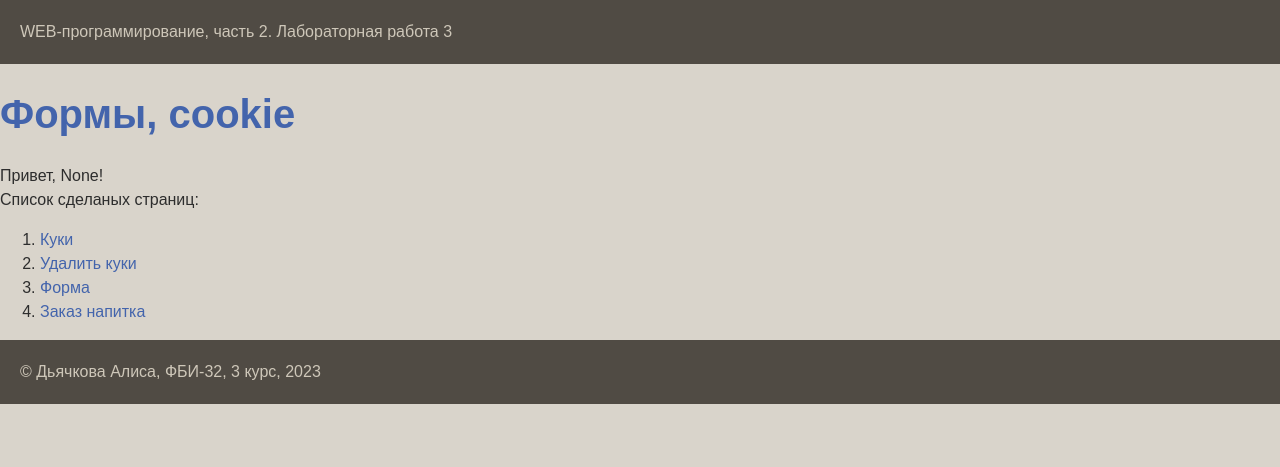
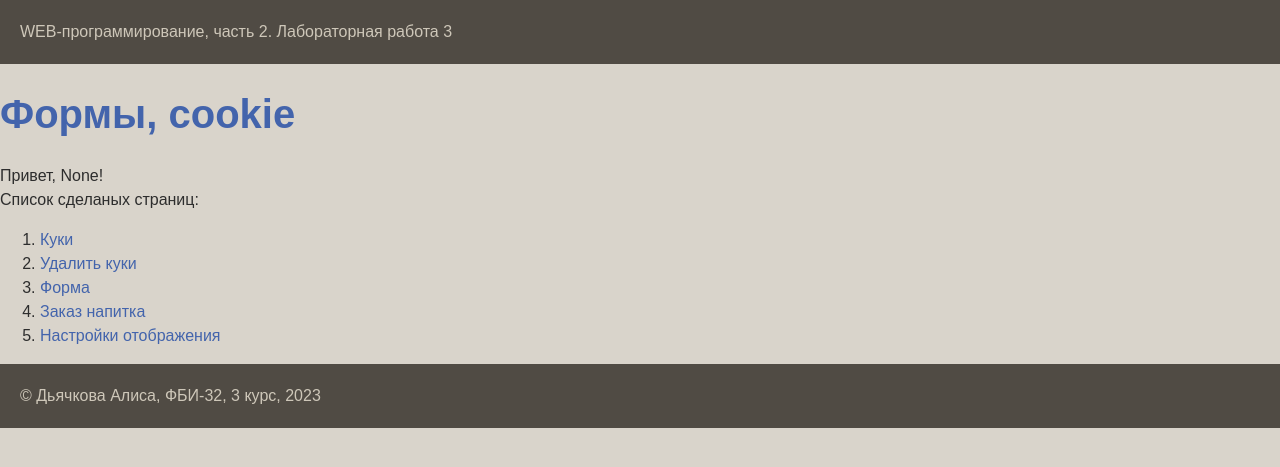
Before and after one commit to SparrowM24/web-back-labs, a Flask app: page /lab3/ in a window 1280 px wide. Shown: the top 467 px of the page. Run offline with Flask 3, Linux system fonts and the light colour scheme.

Commit message:
Настройки отображения

```diff
--- a/lab3.py
+++ b/lab3.py
@@ -25,6 +25,7 @@ def del_cookie():
     resp.delete_cookie('name_color')
     return resp
 
+
 @lab3.route('/lab3/form1')
 def form1():
     errors = {}
@@ -40,9 +41,11 @@ def form1():
     sex = request.args.get('sex')
     return render_template('lab3/form1.html', user=user, age=age, sex=sex, errors=errors)
 
+
 @lab3.route('/lab3/order')
 def order():
     return render_template('lab3/order.html')
+
 
 @lab3.route('/lab3/pay')
 def pay():
@@ -71,7 +74,48 @@ def pay():
     return render_template('lab3/pay.html', price=price, drink=drink,
                          milk=milk, sugar=sugar)
 
+
 @lab3.route('/lab3/success')
 def success():
     price = request.args.get('price', 0)
     return render_template('lab3/success.html', price=price)
+
+
+@lab3.route('/lab3/settings')
+def settings():
+    color = request.args.get('color')
+    bg_color = request.args.get('bg_color')
+    font_size = request.args.get('font_size')
+    font_family = request.args.get('font_family')
+
+    if color or bg_color or font_size or font_family:
+        resp = make_response(redirect('/lab3/settings'))
+        if color:
+            resp.set_cookie('color', color)
+        if bg_color:
+            resp.set_cookie('bg_color', bg_color)
+        if font_size:
+            resp.set_cookie('font_size', font_size)
+        if font_family:
+            resp.set_cookie('font_family', font_family)
+        return resp
+
+    color = request.cookies.get('color')
+    bg_color = request.cookies.get('bg_color')
+    font_size = request.cookies.get('font_size')
+    font_family = request.cookies.get('font_family')
+
+    return render_template('lab3/settings.html',
+                         color=color,
+                         bg_color=bg_color,
+                         font_size=font_size,
+                         font_family=font_family)
+
+@lab3.route('/lab3/reset-settings')
+def reset_settings():
+    resp = make_response(redirect('/lab3/settings'))
+    resp.set_cookie('color', '', expires=0)
+    resp.set_cookie('bg_color', '', expires=0)
+    resp.set_cookie('font_size', '', expires=0)
+    resp.set_cookie('font_family', '', expires=0)
+    return resp
--- a/templates/base.html
+++ b/templates/base.html
@@ -3,9 +3,49 @@
 <head>
     <meta charset="UTF-8">
     <meta name="viewport" content="width=device-width, initial-scale=1.0">
-    <title> Дьячкова Алиса. {% block lab %}{% endblock %}</title>
+    <title>Дьячкова Алиса. {% block lab %}{% endblock %}</title>
     <link rel="stylesheet" href="{{ url_for('static', filename='main.css')}}">
     <link rel="shortcut icon" href="{{ url_for('static', filename='favicon-32x32.png') }}">
+    <style>
+        body {
+            {% if request.cookies.get('color') %}
+            color: {{ request.cookies.get('color') }};
+            {% endif %}
+            {% if request.cookies.get('bg_color') %}
+            background-color: {{ request.cookies.get('bg_color') }};
+            {% endif %}
+            {% if request.cookies.get('font_size') %}
+            font-size: {{ request.cookies.get('font_size') }}px;
+            {% endif %}
+            {% if request.cookies.get('font_family') %}
+            font-family: {{ request.cookies.get('font_family') }};
+            {% endif %}
+        }
+
+        h1, h2, h3 {
+            {% if request.cookies.get('color') %}
+            color: {{ request.cookies.get('color') }};
+            {% endif %}
+            {% if request.cookies.get('font_family') %}
+            font-family: {{ request.cookies.get('font_family') }};
+            {% endif %}
+        }
+
+        a {
+            {% if request.cookies.get('color') %}
+            color: {{ request.cookies.get('color') }};
+            {% endif %}
+        }
+
+        button {
+            {% if request.cookies.get('color') %}
+            color: white;
+            {% endif %}
+            {% if request.cookies.get('bg_color') %}
+            background-color: {{ request.cookies.get('color') or '#4364ac' }};
+            {% endif %}
+        }
+    </style>
 </head>
 <body>
     <header>
@@ -14,6 +54,19 @@
 
     <main>
         {% block main %}{% endblock %}
+
+        <!-- Кнопка сброса стилей -->
+        {% if request.cookies.get('color') or request.cookies.get('bg_color') or request.cookies.get('font_size') or request.cookies.get('font_family') %}
+        <div style="margin-top: 20px;">
+            <a href="/lab3/reset-settings" style="
+                {% if request.cookies.get('color') %}
+                color: {{ request.cookies.get('color') }};
+                {% endif %}
+            ">
+                <button type="button">Сбросить стили</button>
+            </a>
+        </div>
+        {% endif %}
     </main>
 
     <footer>
--- a/templates/lab3/lab3.html
+++ b/templates/lab3/lab3.html
@@ -14,5 +14,6 @@
         <li><a href="/lab3/del_cookie">Удалить куки</a></li>
         <li><a href="/lab3/form1">Форма</a></li>
         <li><a href="/lab3/order">Заказ напитка</a></li>
+        <li><a href="/lab3/settings">Настройки отображения</a></li>
     </ol>
 {% endblock %}
```
Also changed, not shown: templates/lab3/settings.html (added, +33 -0 lines). Lines whose indentation alone changed are shown as unchanged.
